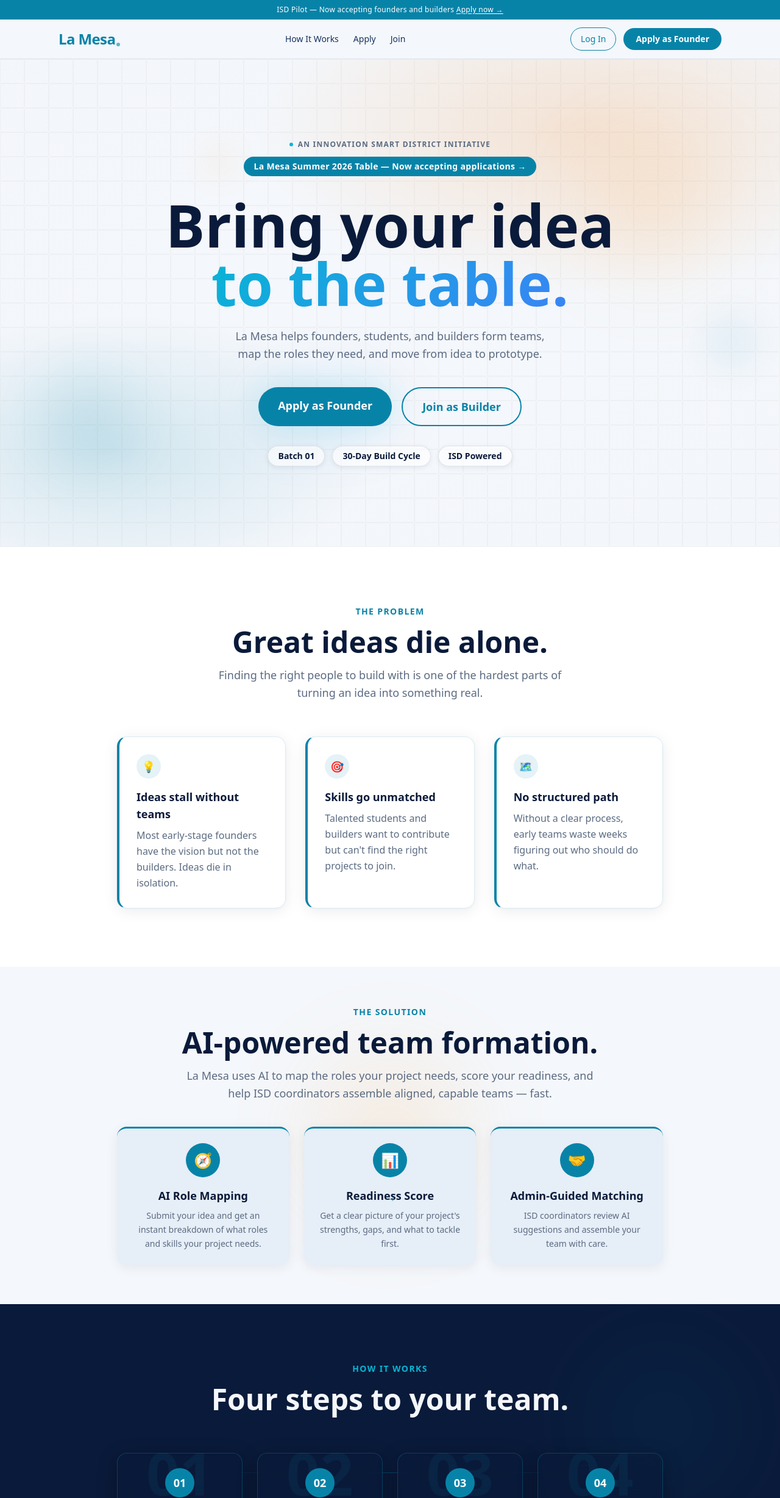
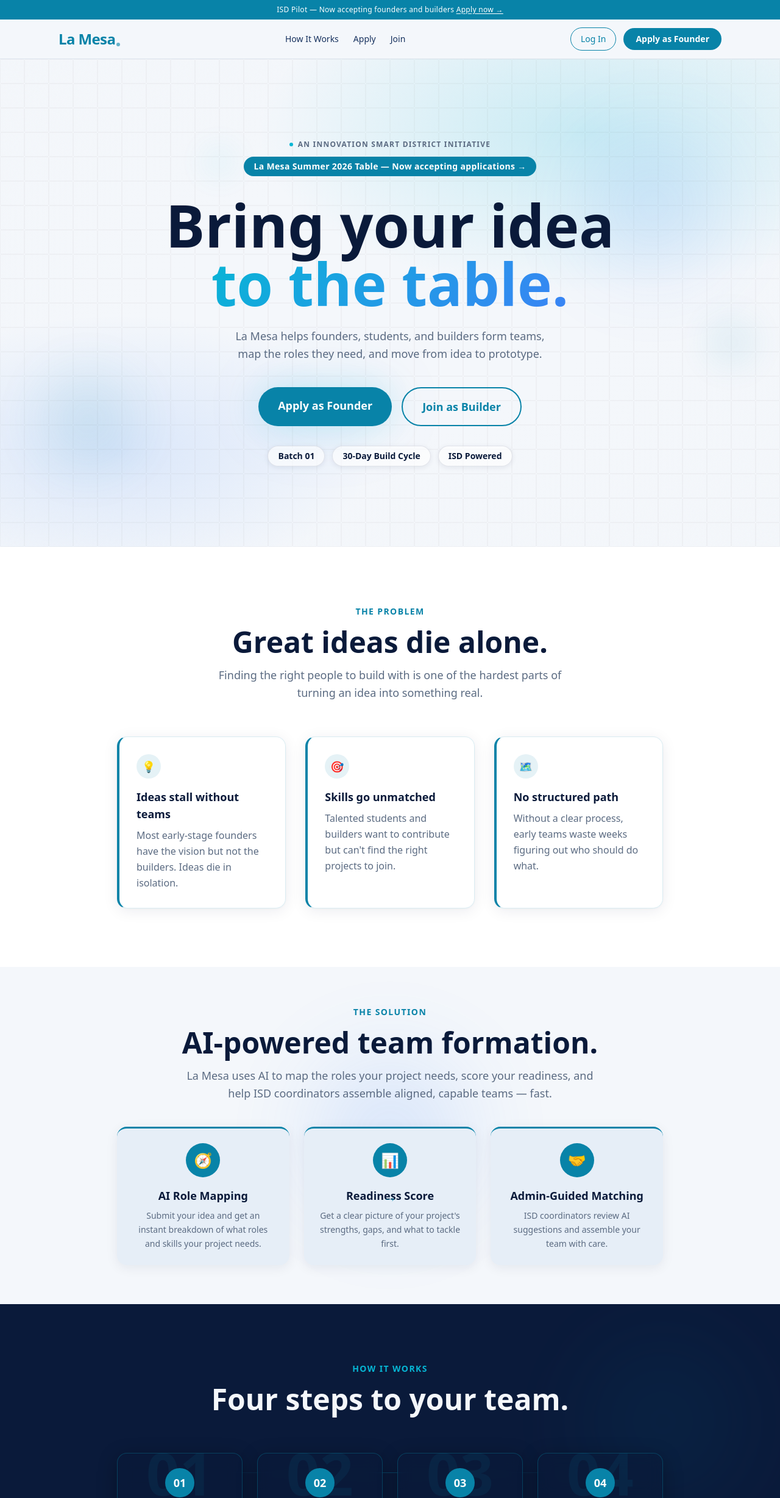
Before and after one commit to wiseguysmith/LaMesa, a Next.js app: page / in a window 1280 px wide. Shown: the top 2457 px of the page at 61% size. Built offline with nearby package versions, Linux system fonts and the light colour scheme.

Commit message:
Cool hero background glows to cyan/blue for pure ISD tech look; add preview launch config

```diff
--- a/src/app/page.tsx
+++ b/src/app/page.tsx
@@ -15,7 +15,7 @@ export default function LandingPage() {
           aria-hidden="true"
           style={{
             background:
-              'radial-gradient(ellipse 70% 55% at 75% 15%, rgba(245,132,31,0.18) 0%, transparent 60%), radial-gradient(ellipse 60% 50% at 15% 80%, rgba(8,131,168,0.15) 0%, transparent 55%), radial-gradient(ellipse 90% 80% at 50% 50%, #F4F7FB 30%, transparent 100%)',
+              'radial-gradient(ellipse 70% 55% at 75% 15%, rgba(6,182,212,0.18) 0%, transparent 60%), radial-gradient(ellipse 60% 50% at 15% 80%, rgba(59,130,246,0.14) 0%, transparent 55%), radial-gradient(ellipse 90% 80% at 50% 50%, #F4F7FB 30%, transparent 100%)',
           }}
         />
         {/* Subtle grid pattern */}
@@ -30,7 +30,7 @@ export default function LandingPage() {
         <div
           className="absolute top-20 right-12 w-80 h-80 rounded-full opacity-20 pointer-events-none blur-3xl"
           aria-hidden="true"
-          style={{ background: 'radial-gradient(circle, #FBA94C 0%, transparent 70%)' }}
+          style={{ background: 'radial-gradient(circle, #3B82F6 0%, transparent 70%)' }}
         />
         <div
           className="absolute bottom-24 left-8 w-56 h-56 rounded-full opacity-15 pointer-events-none blur-2xl"
@@ -45,7 +45,7 @@ export default function LandingPage() {
         <div
           className="absolute top-32 left-1/4 w-20 h-20 rounded-full opacity-10 pointer-events-none blur-xl hidden md:block"
           aria-hidden="true"
-          style={{ background: 'radial-gradient(circle, #F5841F 0%, transparent 70%)' }}
+          style={{ background: 'radial-gradient(circle, #06B6D4 0%, transparent 70%)' }}
         />
 
         <div className="relative max-w-4xl mx-auto text-center">
@@ -171,7 +171,7 @@ export default function LandingPage() {
         <div
           className="absolute top-1/2 left-1/2 -translate-x-1/2 -translate-y-1/2 w-96 h-96 rounded-full pointer-events-none blur-3xl opacity-20"
           aria-hidden="true"
-          style={{ background: 'radial-gradient(circle, #FBA94C 0%, transparent 70%)' }}
+          style={{ background: 'radial-gradient(circle, #3B82F6 0%, transparent 70%)' }}
         />
         <div className="max-w-4xl mx-auto text-center relative">
           <p className="text-sm font-semibold uppercase tracking-widest text-terracotta mb-4">
```
Also changed, not shown: .claude/launch.json (added).
